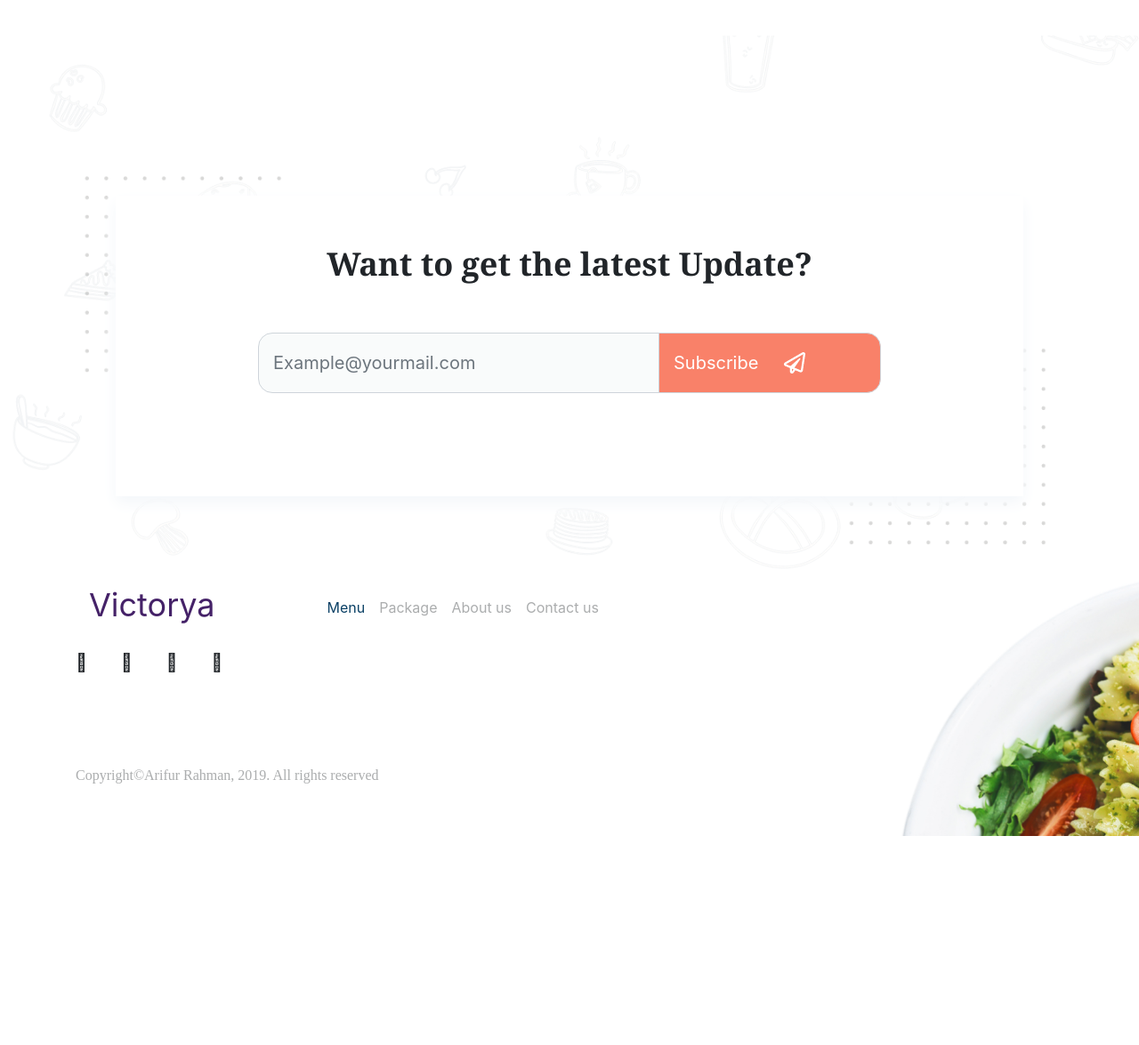
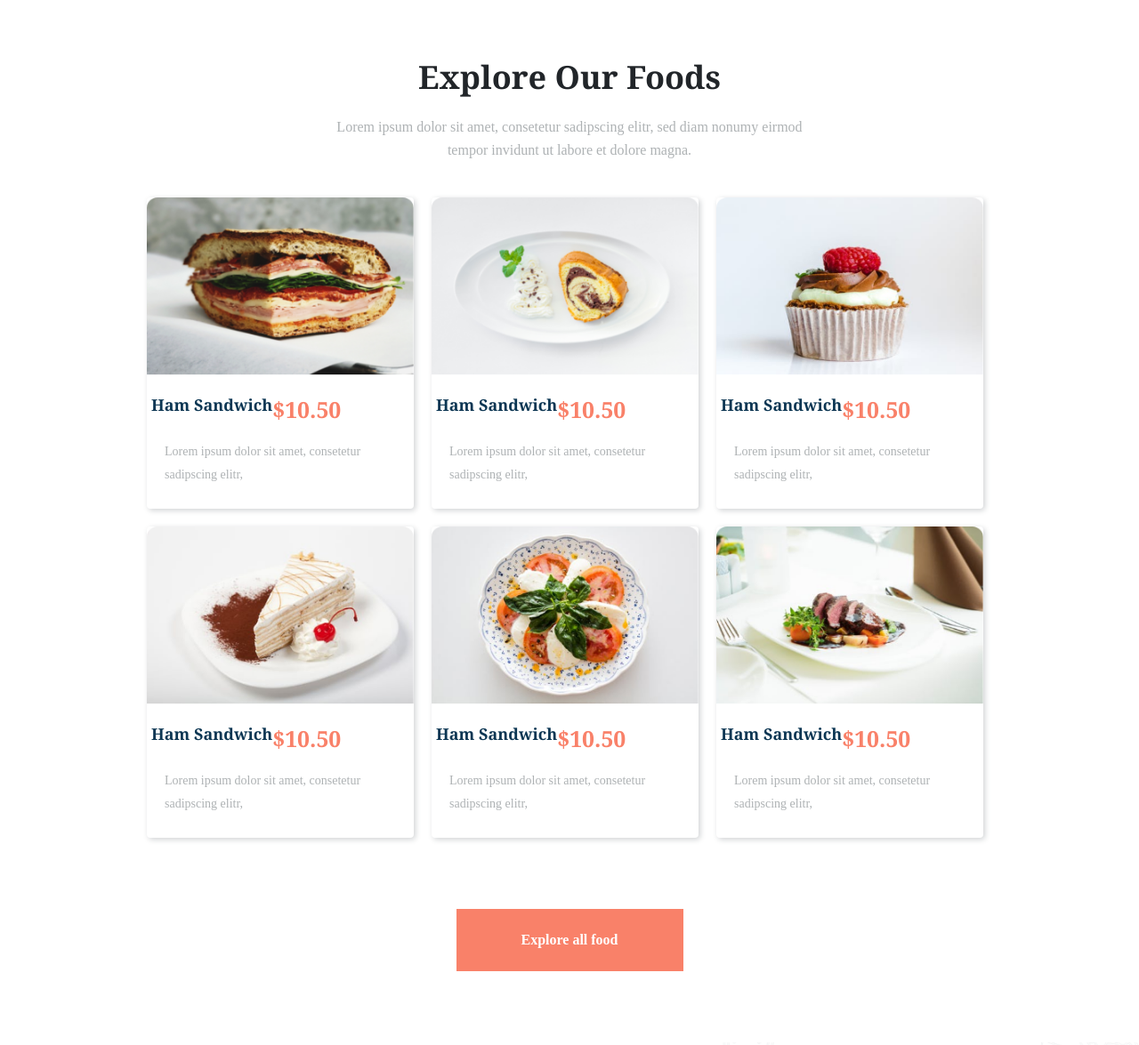
Before and after one commit to sytavan/demo_html, a plain HTML site: page index.html in a window 1280 px wide. Shown: the part 2740-3915 px from the top of the page at 89% size. Before the commit the page ends 3680 px from the top, so only its background shows below. Drawn offline with nearby package versions, Linux system fonts and the light colour scheme; a web font is replaced by a local one.

Commit message:
update body

```diff
--- a/css/victorya.css
+++ b/css/victorya.css
@@ -255,9 +255,34 @@ header {
     border: none;
     margin-bottom: 30px;
   }
-  .card-image-2{
-    padding-top: 130px;
+
+  @media (min-width : 576px){
+    .card-image-2{
+      padding-top: 30px;
+    }
+    .img-big-size{
+      width: 130px;
+      margin-top: 5px;
+    }
+    .img-small-size{
+      width: 80px;
+      margin-top: 5px;
+    }
   }
+  @media (min-width : 1200px){
+    .card-image-2{
+      padding-top: 130px;
+    }
+    .img-big-size{
+      width: 270px;
+      margin-top: 5px;
+    }
+    .img-small-size{
+      width: 200px;
+      margin-top: 5px;
+    }
+  }
+
   .img-right{
     padding: 5px;
     margin-top: 150px;
@@ -268,14 +293,7 @@ header {
   .rights{
     float: right;
   }
-  .img-big-size{
-    width: 270px;
-    margin-top: 5px;
-  }
-  .img-small-size{
-    width: 200px;
-    margin-top: 5px;
-  }
+
 
   #section2{
     height: 580px;
@@ -293,7 +311,6 @@ header {
   }
   .section2-header{
     font-family: Georgia, 'Times New Roman', Times, serif;
-    font-size: 2.25rem;
     font-weight: bold;
     line-height: 2.875rem;
   }
@@ -301,6 +318,21 @@ header {
     font-family: 'Muli';
     font-weight: 400;
     line-height: 1.625rem;
+  }
+  @media (min-width : 576px){
+    .section2-header{
+      font-size: 1.25rem;
+      line-height: 1.5rem;
+    }
+    .section2-des{
+     font-size: 0.65rem;
+    }
+  }
+  @media (min-width : 1200px){
+    .section2-header{
+      font-size: 2.25rem;
+      line-height: 2.875rem;
+    }
   }
   .section2-btn-play{
 
@@ -310,3 +342,65 @@ header {
     font-weight:300 ;
     cursor: pointer;
   }
+ /* section 2  */
+
+ #section3-top{
+   padding-top: 20px;
+   margin-bottom: 30px;
+   text-align: center;
+
+ }
+ .section3-top-header{
+   font-family: Georgia, 'Times New Roman', Times, serif;
+   font-size: 2.25rem;
+   font-weight: bold;
+
+ }
+ #section3-body{
+   height: 810px;
+   margin-left: 70px;
+
+ }
+
+ .section3-card{
+   width: 300px;
+   height: 350px;
+   margin: 10px;
+   border: none;
+   box-shadow: 2px 2px 6px 0px #D1D3D5, 0 6px 20px #FFFFFF;
+   float: left;
+ }
+ .card-img-top{
+  width: 300px;
+  height: 200px;
+ }
+ .s3-card-title{
+   font-family: Georgia, 'Times New Roman', Times, serif;
+   font-size: 1.125rem;
+   font-weight: bold;
+   color: #0C3653;
+ }
+.s3-card-text{
+  font-family: 'Muli';
+  font-size: 0.875rem;
+  font-weight: 400;
+  color: #AEB2B4;
+  line-height: 1.625rem;
+}
+.s3-price{
+  font-family: Georgia, 'Times New Roman', Times, serif;
+  font-size: 1.56rem;
+  font-weight: bold;
+  color: #F98169;
+  text-align: right;
+}
+.left{
+  float: left;
+}
+.right{
+  float: right;
+}
+#section3-bot{
+  height: 150px;
+  text-align: center;
+}
--- a/index.html
+++ b/index.html
@@ -95,6 +95,79 @@
             </div>
         </div>
     </section>
+    <section id="section3">
+        <div class="container">
+            <div id="section3-top">
+                <p class="section3-top-header">Explore Our Foods</p>
+                <p class="card-text">Lorem ipsum dolor sit amet, consetetur sadipscing elitr, sed diam nonumy eirmod<br/> tempor invidunt ut labore et dolore magna.</p>
+            </div>
+            <div id="section3-body">
+                <div class="card section3-card">
+                    <img class="card-img-top" src="image/section3_img1.png" alt="our foods">
+                    <div class="card-body">
+                        <div class="row">
+                            <p class="s3-card-title left">Ham Sandwich</p>
+                            <p class="s3-price right">$10.50</p>
+                        </div>
+                        <p class="s3-card-text">Lorem ipsum dolor sit amet, consetetur sadipscing elitr,</p>
+                    </div>
+                  </div>
+                  <div class="card section3-card">
+                    <img class="card-img-top" src="image/section3_img2.png" alt="our foods">
+                    <div class="card-body">
+                        <div class="row">
+                            <p class="s3-card-title left">Ham Sandwich</p>
+                            <p class="s3-price right">$10.50</p>
+                        </div>
+                        <p class="s3-card-text">Lorem ipsum dolor sit amet, consetetur sadipscing elitr,</p>
+                    </div>
+                  </div>
+                  <div class="card section3-card">
+                    <img class="card-img-top" src="image/section3_img3.png" alt="our foods">
+                    <div class="card-body">
+                        <div class="row">
+                            <p class="s3-card-title left">Ham Sandwich</p>
+                            <p class="s3-price right">$10.50</p>
+                        </div>
+                        <p class="s3-card-text">Lorem ipsum dolor sit amet, consetetur sadipscing elitr,</p>
+                    </div>
+                  </div>
+                  <div class="card section3-card">
+                    <img class="card-img-top" src="image/section3_img4.png" alt="our foods">
+                    <div class="card-body">
+                        <div class="row">
+                            <p class="s3-card-title left">Ham Sandwich</p>
+                            <p class="s3-price right">$10.50</p>
+                        </div>
+                        <p class="s3-card-text">Lorem ipsum dolor sit amet, consetetur sadipscing elitr,</p>
+                    </div>
+                  </div>
+                  <div class="card section3-card">
+                    <img class="card-img-top" src="image/section3_img5.png" alt="our foods">
+                    <div class="card-body">
+                        <div class="row">
+                            <p class="s3-card-title left">Ham Sandwich</p>
+                            <p class="s3-price right">$10.50</p>
+                        </div>
+                        <p class="s3-card-text">Lorem ipsum dolor sit amet, consetetur sadipscing elitr,</p>
+                    </div>
+                  </div>
+                  <div class="card section3-card">
+                    <img class="card-img-top" src="image/section3_img6.png" alt="our foods">
+                    <div class="card-body">
+                        <div class="row">
+                            <p class="s3-card-title left">Ham Sandwich</p>
+                            <p class="s3-price right">$10.50</p>
+                        </div>
+                        <p class="s3-card-text">Lorem ipsum dolor sit amet, consetetur sadipscing elitr,</p>
+                    </div>
+                  </div>
+            </div>
+            <div id="section3-bot">
+                <button class="card-button">Explore all food</button>
+            </div>
+        </div>
+    </section>
     <footer>
         <div class="footer-top">
             <div class="contact-box container">
```
Also changed, not shown: image/section3_img1.png (renamed from image/section_4_pic1.png), image/section3_img2.png (renamed from image/section_4_pic2.png), image/section3_img3.png (renamed from image/section_4_pic3.png), image/section3_img4.png (renamed from image/section_4_pic4.png), image/section3_img5.png (renamed from image/section_4_pic5.png), image/section3_img6.png (renamed from image/section_4_pic6.png).
